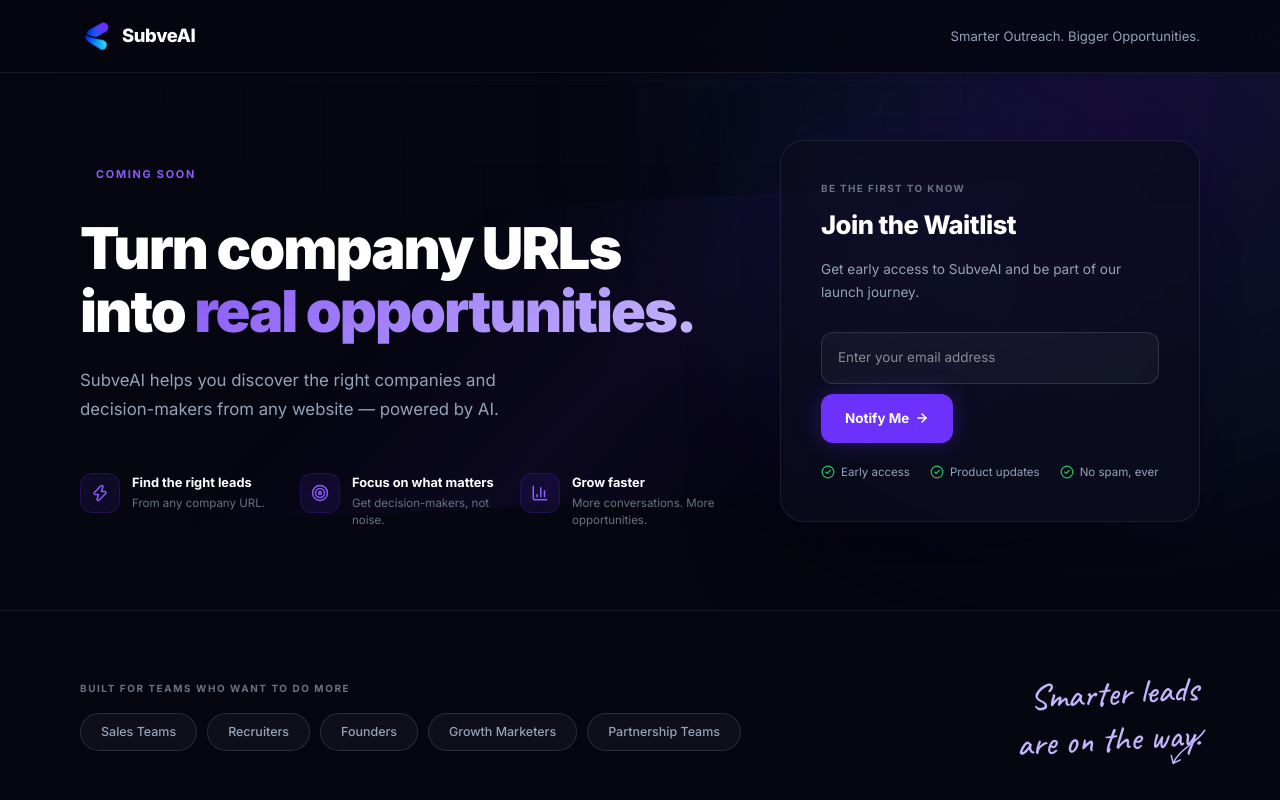
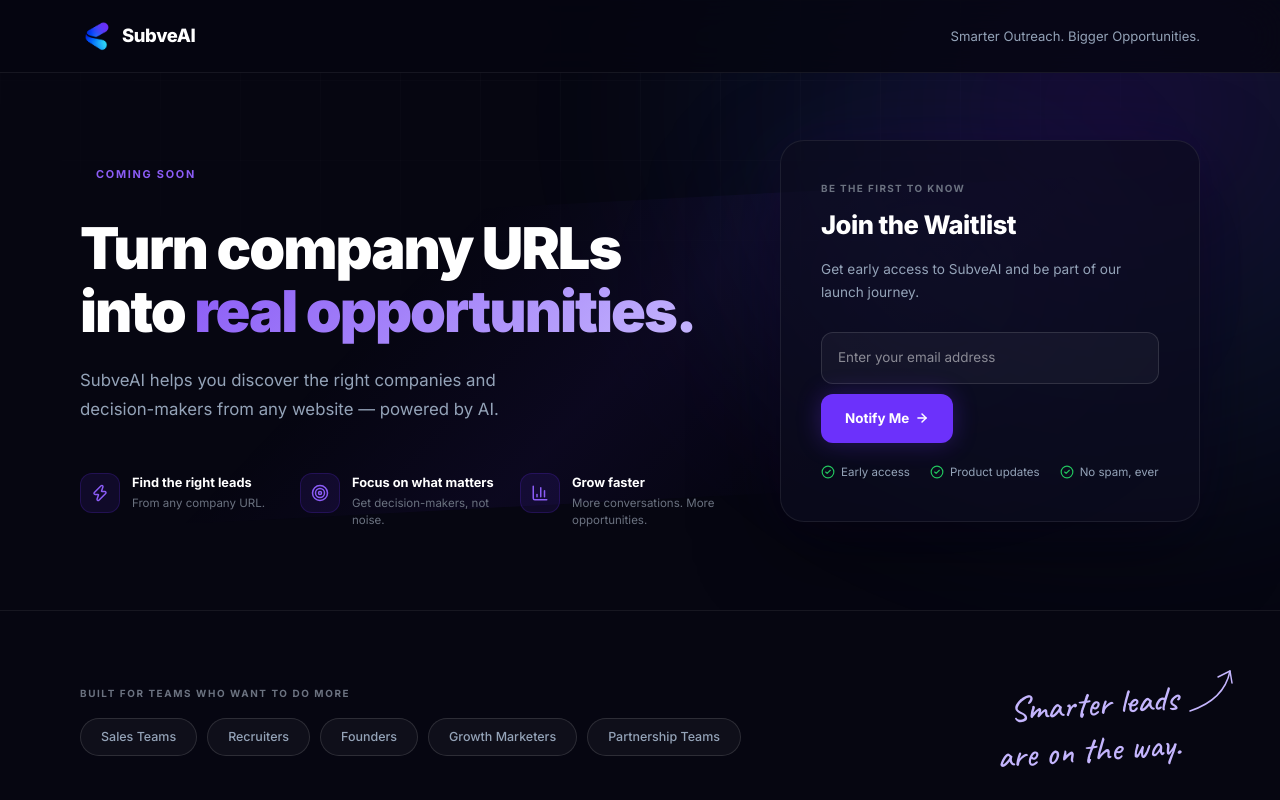
Before and after one commit to JS-2k/landing-subveai, a React (Vite) app: page / in a window 1280 px wide. Shown: the top 800 px of the page. Built offline with nearby package versions, Linux system fonts and the light colour scheme.

Commit message:
style: update arrow direction to point upwards

```diff
--- a/src/App.jsx
+++ b/src/App.jsx
@@ -228,18 +228,18 @@
         </div>
 
         {/* Handwritten text */}
-        <div className="hide-sm" style={{ textAlign: 'right', position: 'relative' }}>
+        <div className="hide-sm" style={{ textAlign: 'right', position: 'relative', marginTop: 10 }}>
           <div style={{
             fontFamily: "'Caveat', cursive", fontSize: 'clamp(1.6rem, 3vw, 2.2rem)',
             color: C.brand3, lineHeight: 1.3, fontWeight: 500,
-            transform: 'rotate(-3deg)',
+            transform: 'rotate(-4deg)', display: 'inline-block', paddingRight: 20
           }}>
             Smarter leads<br />are on the way.
           </div>
-          {/* Curved arrow (SVG) */}
-          <svg width="40" height="50" viewBox="0 0 40 50" fill="none" style={{ position: 'absolute', bottom: -10, right: -10, transform: 'rotate(15deg)' }}>
-            <path d="M30 5 C25 20, 10 30, 8 45" stroke={C.brand3} strokeWidth="1.5" fill="none" strokeLinecap="round" />
-            <path d="M4 38 L8 45 L14 40" stroke={C.brand3} strokeWidth="1.5" fill="none" strokeLinecap="round" strokeLinejoin="round" />
+          {/* Curved arrow pointing UP and RIGHT */}
+          <svg width="60" height="60" viewBox="0 0 60 60" fill="none" style={{ position: 'absolute', top: -20, right: -40 }}>
+            <path d="M10 50 C 25 45, 45 35, 50 10" stroke={C.brand3} strokeWidth="1.5" fill="none" strokeLinecap="round" />
+            <path d="M38 16 L 50 10 L 52 22" stroke={C.brand3} strokeWidth="1.5" fill="none" strokeLinecap="round" strokeLinejoin="round" />
           </svg>
         </div>
       </div>
```
